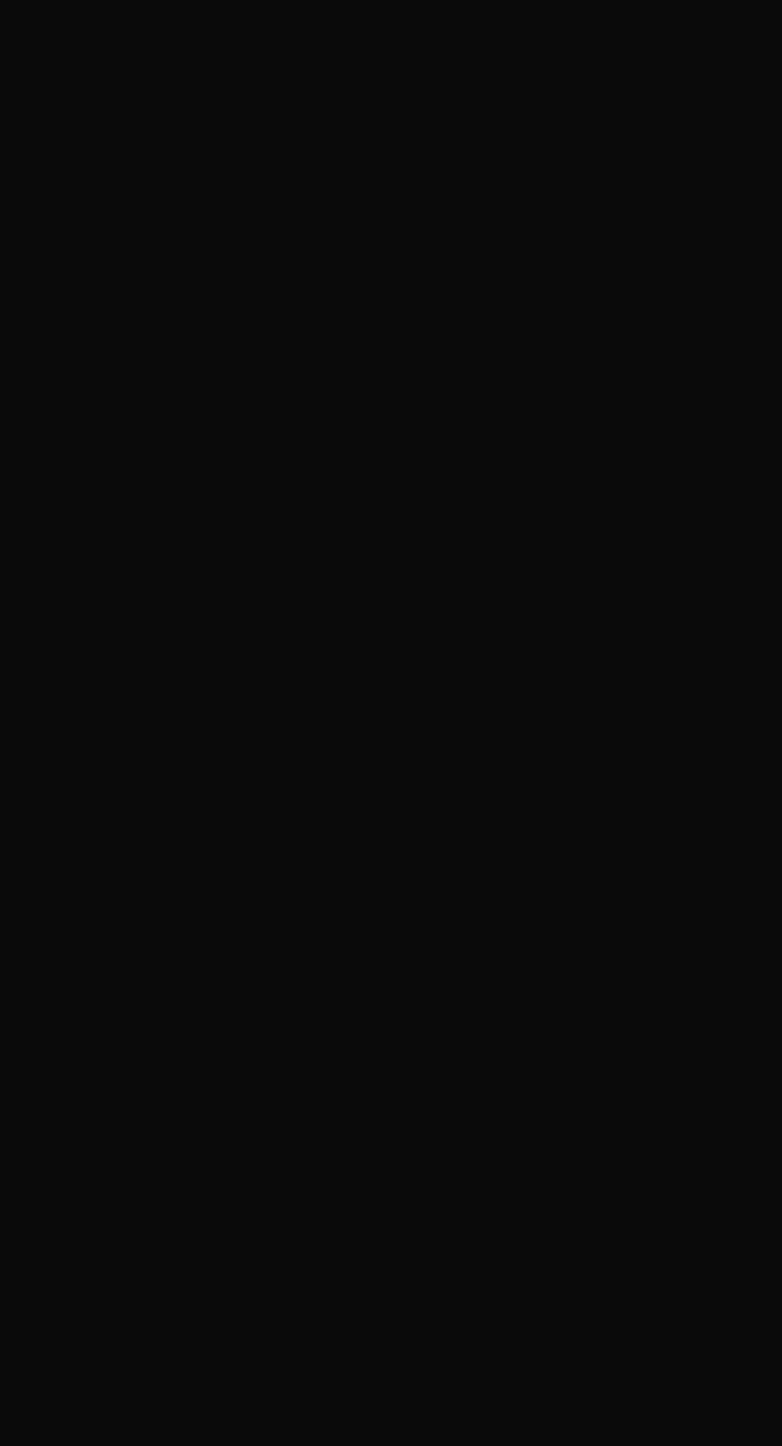
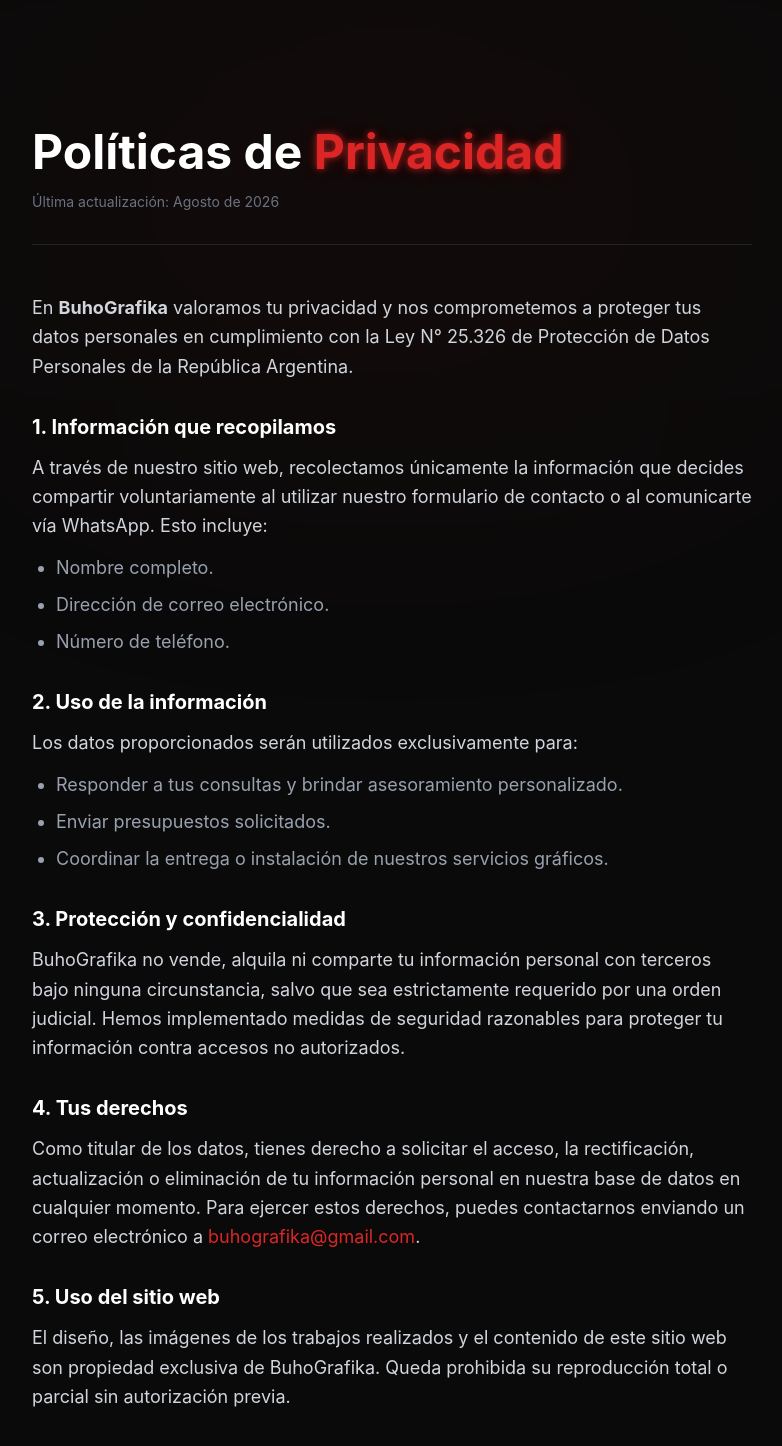
Before and after one commit to GonzaBertolucci/landing-grafika, a React (Vite) app in the folder buhografika/: page /privacidad in a window 1280 px wide. Before the commit this address had no page. Shown: the top 1446 px of the page, without its empty margins (248-1030 px from the left). Before the commit the page ends 800 px from the top, so only its background shows below. Built offline with nearby package versions, Linux system fonts and the light colour scheme.

Commit message:
Agregado de pagina de politicas de privacidad

```diff
--- a/buhografika/src/App.jsx
+++ b/buhografika/src/App.jsx
@@ -2,6 +2,7 @@
 import Home from './pages/Home';
 import Contact from './pages/Contact';
 import GalleryPage from './pages/GalleryPage';
+import Privacidad from './components/Privacidad';
 
 export default function App() {
   return (
@@ -10,6 +11,7 @@
         <Route path="/" element={<Home />} />
         <Route path="/contacto" element={<Contact />} />
         <Route path="/galeria" element={<GalleryPage />} />
+        <Route path="/privacidad" element={<Privacidad />} />
       </Routes>
     </BrowserRouter>
   );
--- a/buhografika/src/components/Footer.jsx
+++ b/buhografika/src/components/Footer.jsx
@@ -1,4 +1,6 @@
 import { FaWhatsapp, FaInstagram, FaEnvelope } from 'react-icons/fa';
+import { Link } from 'react-router-dom';
+import Privacidad from '../components/Privacidad';
 
 export default function Footer() {
   return (
@@ -47,9 +49,17 @@
 
       <div className="border-t border-white/5">
         <div className="max-w-7xl mx-auto px-4 sm:px-6 lg:px-8 py-6 flex flex-col md:flex-row items-center justify-between gap-4">
-          <p className="text-gray-500 text-xs">
-            &copy; {new Date().getFullYear()} BuhoGrafika. Todos los derechos reservados.
-          </p>
+          <div className="flex flex-col md:flex-row items-center gap-2 md:gap-6">
+            <a
+              href="/privacidad"
+              target="_blank"
+              rel="noopener noreferrer"
+              className="text-gray-500 text-xs hover:text-primary transition-colors"
+            >
+              © {new Date().getFullYear()} BuhoGrafika. Todos los derechos reservados.
+            </a>
+
+          </div>
           <p className="text-gray-600 text-xs">
             Desarrollado por <span className="text-primary">GTB Code</span>
           </p>
--- a/buhografika/src/components/Hero.jsx
+++ b/buhografika/src/components/Hero.jsx
@@ -37,10 +37,8 @@
               comunican.
             </p>
 
-            {/* CONTENEDOR DE BOTONES (Alineados uno al lado del otro) */}
             <div className="flex flex-wrap items-center gap-4">
 
-              {/* Botón Principal (WhatsApp) */}
               <motion.a
                 href={`https://wa.me/${numeroWhatsApp}?text=${encodeURIComponent(mensajePredeterminado)}`}
                 target="_blank"
@@ -53,7 +51,6 @@
                 ¡Contactanos!
               </motion.a>
 
-              {/* Botón Secundario (Servicios - Estilo Fantasma) */}
               <motion.a
                 href="#servicios"
                 whileHover={{ scale: 1.05 }}
--- /dev/null
+++ b/buhografika/src/components/Privacidad.jsx
@@ -0,0 +1,81 @@
+import React, { useEffect } from 'react';
+
+export default function Privacidad() {
+    useEffect(() => {
+        window.scrollTo(0, 0);
+    }, []);
+
+    return (
+        <main className="relative min-h-screen pt-32 pb-20 bg-dark text-gray-300 font-sans overflow-hidden">
+
+            <div className="absolute top-0 left-1/2 -translate-x-1/2 w-[800px] h-[400px] bg-primary/5 rounded-full blur-[150px] pointer-events-none" />
+
+            <div className="max-w-3xl mx-auto px-6 relative z-10">
+
+                <div className="mb-12 border-b border-white/10 pb-8">
+                    <h1 className="text-4xl md:text-5xl font-bold text-white mb-4">
+                        Políticas de <span className="text-primary neon-text">Privacidad</span>
+                    </h1>
+                    <p className="text-gray-500 text-sm">
+                        Última actualización: Agosto de 2026
+                    </p>
+                </div>
+
+                <div className="space-y-8 text-base md:text-lg leading-relaxed">
+
+                    <section>
+                        <p>
+                            En <strong>BuhoGrafika</strong> valoramos tu privacidad y nos comprometemos a proteger tus datos personales en cumplimiento con la Ley N° 25.326 de Protección de Datos Personales de la República Argentina.
+                        </p>
+                    </section>
+
+                    <section>
+                        <h2 className="text-xl font-bold text-white mb-3">1. Información que recopilamos</h2>
+                        <p className="mb-3">
+                            A través de nuestro sitio web, recolectamos únicamente la información que decides compartir voluntariamente al utilizar nuestro formulario de contacto o al comunicarte vía WhatsApp. Esto incluye:
+                        </p>
+                        <ul className="list-disc pl-6 space-y-2 text-gray-400">
+                            <li>Nombre completo.</li>
+                            <li>Dirección de correo electrónico.</li>
+                            <li>Número de teléfono.</li>
+                        </ul>
+                    </section>
+
+                    <section>
+                        <h2 className="text-xl font-bold text-white mb-3">2. Uso de la información</h2>
+                        <p className="mb-3">
+                            Los datos proporcionados serán utilizados exclusivamente para:
+                        </p>
+                        <ul className="list-disc pl-6 space-y-2 text-gray-400">
+                            <li>Responder a tus consultas y brindar asesoramiento personalizado.</li>
+                            <li>Enviar presupuestos solicitados.</li>
+                            <li>Coordinar la entrega o instalación de nuestros servicios gráficos.</li>
+                        </ul>
+                    </section>
+
+                    <section>
+                        <h2 className="text-xl font-bold text-white mb-3">3. Protección y confidencialidad</h2>
+                        <p>
+                            BuhoGrafika no vende, alquila ni comparte tu información personal con terceros bajo ninguna circunstancia, salvo que sea estrictamente requerido por una orden judicial. Hemos implementado medidas de seguridad razonables para proteger tu información contra accesos no autorizados.
+                        </p>
+                    </section>
+
+                    <section>
+                        <h2 className="text-xl font-bold text-white mb-3">4. Tus derechos</h2>
+                        <p>
+                            Como titular de los datos, tienes derecho a solicitar el acceso, la rectificación, actualización o eliminación de tu información personal en nuestra base de datos en cualquier momento. Para ejercer estos derechos, puedes contactarnos enviando un correo electrónico a <a href="mailto:buhografika@gmail.com" className="text-primary hover:underline">buhografika@gmail.com</a>.
+                        </p>
+                    </section>
+
+                    <section>
+                        <h2 className="text-xl font-bold text-white mb-3">5. Uso del sitio web</h2>
+                        <p>
+                            El diseño, las imágenes de los trabajos realizados y el contenido de este sitio web son propiedad exclusiva de BuhoGrafika. Queda prohibida su reproducción total o parcial sin autorización previa.
+                        </p>
+                    </section>
+
+                </div>
+            </div>
+        </main>
+    );
+}
```
Also changed, not shown: buhografika/src/components/Gallery.jsx (+0 -8 lines), buhografika/src/components/Testimonials.jsx (+0 -10 lines).
